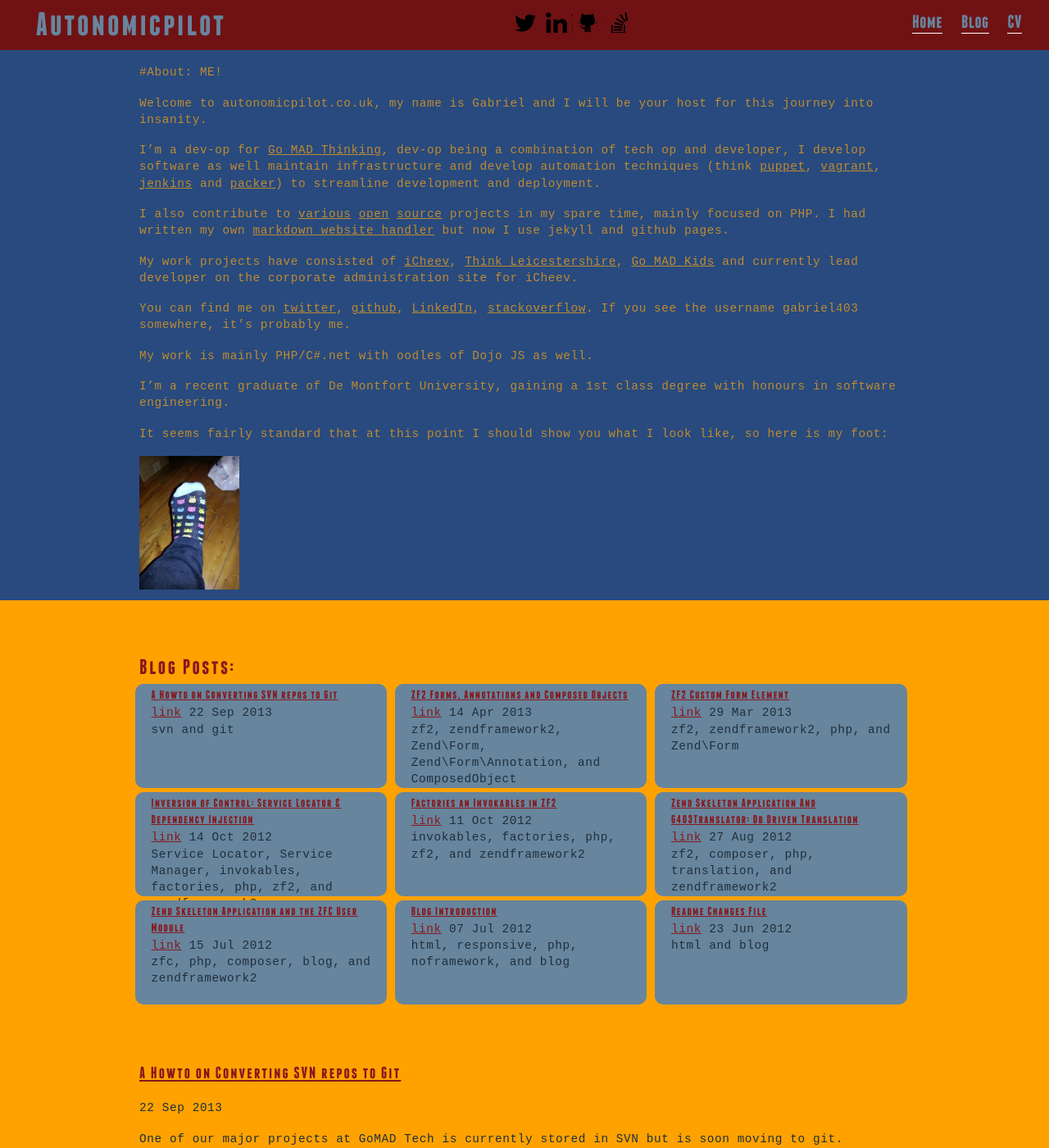
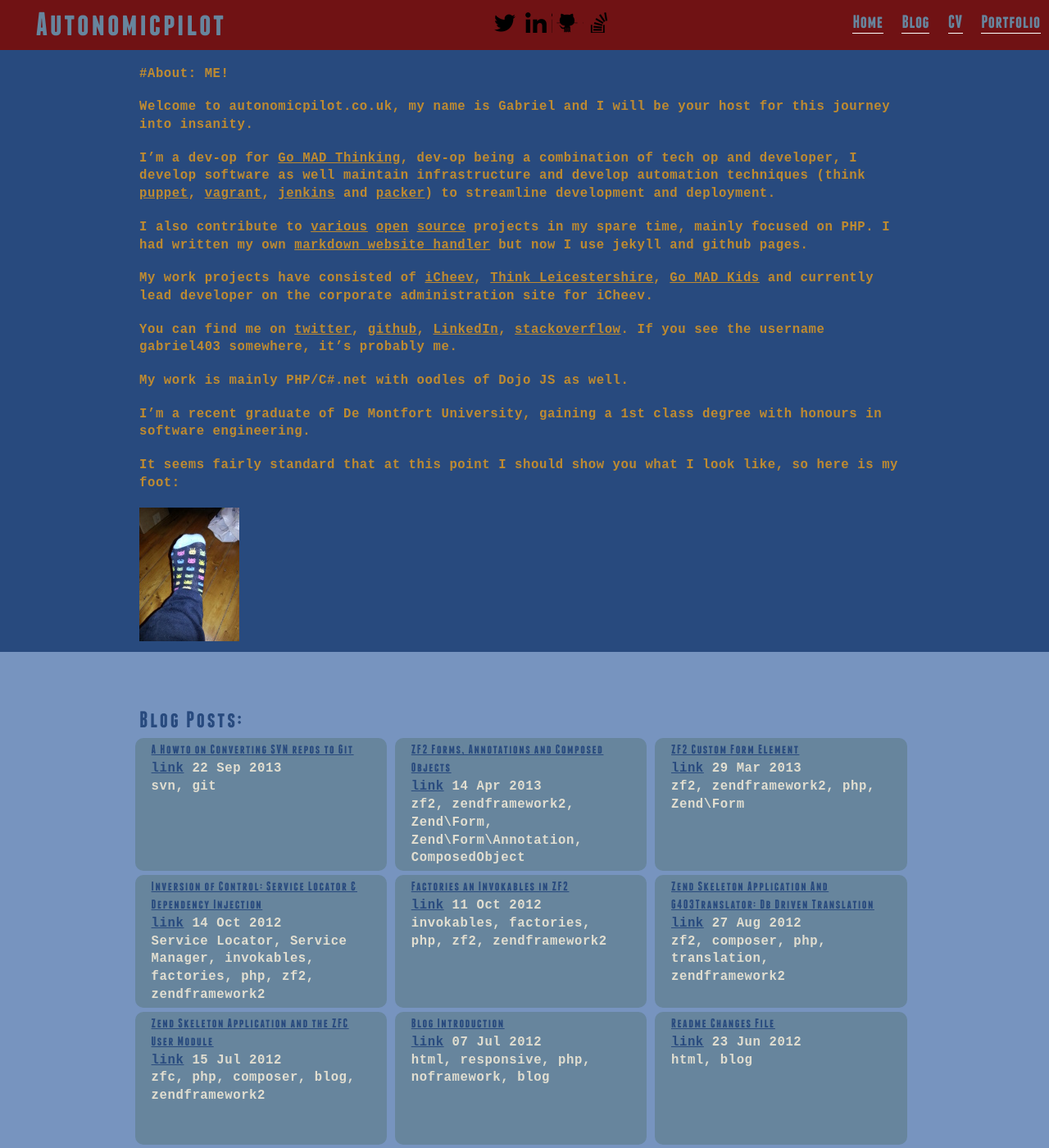
Before and after one commit to gabriel403/autonomicpilot.co.uk, a Jekyll site: the page built from index.html, in a window 1280 px wide and 1400 px high. Shown: the whole window at 82% size. Built offline with Jekyll 4.4.1, drawn with Linux system fonts in a browser that asks for light colours; nearby versions of some CDN libraries.

Commit message:
change color and font weight, improved js scroll

```diff
--- a/_includes/blogShorts.html
+++ b/_includes/blogShorts.html
@@ -4,7 +4,12 @@
     <div class='content'>
         <a class="article_link_main" href='{{ post.url }}'>link</a>
         {{ post.date | date_to_string }}
-        <div class="breakword article_tags">{{ post.tags | array_to_sentence_string }}</div>
+
+        <div class="breakword article_tags">
+    	{% for tag in post.tags %}
+            {{ tag }}{% unless forloop.last %}, {% endunless %}
+    	{% endfor %}
+    	</div>
     </div>
 </div>
 {% endfor %}
--- a/_includes/footer.html
+++ b/_includes/footer.html
@@ -16,24 +16,64 @@
             </div>
         </div>
 
-        <script src="/js/jquery.smooth-scroll.min.js" type="text/javascript"></script>
+        <script src="//ajax.googleapis.com/ajax/libs/jquery/1.10.2/jquery.min.js"></script>
         <script type="text/javascript">
+
+        function scrollToAnchor(aid){
+            var aTag = $(aid);
+            $('html,body').animate({scrollTop: aTag.offset().top},'slow');
+        }
+
         $(document).ready(function() {
             $("header a.home").click(function(e){
                 // event.preventDefault();
-                $.smoothScroll({scrollTarget: '#home'});
+                scrollToAnchor('#home');
+                return false;
             });
 
             $("header a.blog").click(function(e){
                 // event.preventDefault();
-                $.smoothScroll({scrollTarget: '#blog_start'});
+                scrollToAnchor('#blog_start');
+                return false;
             });
 
             $("header a.cv").click(function(e){
                 // event.preventDefault();
-                $.smoothScroll({scrollTarget: '#cv_start'});
+                scrollToAnchor('#cv_start');
+                return false;
+            });
+
+            $("header a.portfolio").click(function(e){
+                // event.preventDefault();
+                scrollToAnchor('#portfolio_start');
+                return false;
             });
         });
+        </script>
+
+        <script src="/js/jquery.smooth-scroll.min.js" type="text/javascript"></script>
+        <script type="text/javascript">
+        // $(document).ready(function() {
+        //     $("header a.home").click(function(e){
+        //         // event.preventDefault();
+        //         $.smoothScroll({scrollTarget: '#home'});
+        //     });
+
+        //     $("header a.blog").click(function(e){
+        //         // event.preventDefault();
+        //         $.smoothScroll({scrollTarget: '#blog_start'});
+        //     });
+
+        //     $("header a.cv").click(function(e){
+        //         // event.preventDefault();
+        //         $.smoothScroll({scrollTarget: '#cv_start'});
+        //     });
+
+        //     $("header a.portfolio").click(function(e){
+        //         // event.preventDefault();
+        //         $.smoothScroll({scrollTarget: '#portfolio_start'});
+        //     });
+        // });
         </script>
         <script type="text/javascript" src="/js/ga.js"></script>
     </body>
--- a/_includes/header.html
+++ b/_includes/header.html
@@ -51,5 +51,6 @@
                     <a class="extra home" href="/#home">Home</a>
                     <a class="extra blog" href="/#blog_start">Blog</a>
                     <a class="extra cv" href="/#cv_start">CV</a>
+                    <a class="extra portfolio" href="/#portfolio_start">Portfolio</a>
                 </nav>
             </header>
--- /dev/null
+++ b/_includes/portfolio.md
@@ -0,0 +1 @@
+#Portfolio
--- a/_layouts/everything.html
+++ b/_layouts/everything.html
@@ -10,6 +10,10 @@
                     <div markdown="1" class="box0n add_buffer" id='cv_start'>
                         {{ cv | markdownify }}
                     </div>
+                    {% capture portfolio %}{% include portfolio.md %}{% endcapture %}
+                    <div markdown="1" class="box0n add_buffer" id='portfolio_start'>
+                        {{ portfolio | markdownify }}
+                    </div>
                 </div>
             </div>
 {% include footer.html %}
--- a/css/site.css
+++ b/css/site.css
@@ -8,8 +8,76 @@
     src: url('Franchise-Bold-hinted.eot');
     src: local('Franchise'), local('Franchise-Bold-hinted'), url('Franchise-Bold-hinted.ttf') format('truetype');
 }
+h1, h2, h3 {
+    color: #87181c;
+}
+.alt_colour h1, .alt_colour h2, .alt_colour h3,
+.alt_colour a:link, .alt_colour a:visited, .alt_colour a:hover , .alt_colour a:active {
+    color: #284A7E;
+}
+.article_link {
+    background-color: #67859D;
+    color: #E1DED0;
+}
+
+.alt_colour {
+    background-color: #7794BF;
+    color: #284A7E;
+}
+.post pre, .post code, code, pre {
+    background-color: #d1dee8;
+    color: #284A7E;
+}
+
+header, .footer {
+    color: #67859D;
+}
+
+body
+{
+    color: #202f3b;
+    background-color: #284A7E;
+}
+
+#content_outer {
+    background-color: #284A7E;
+}
+
 a:hover {
     color: white!important;
+}
+
+#about_me h1, #cv_start h1, #about_me h2, #cv_start h2 {
+    color: #FFA200;
+}
+#about_me, #cv_start {
+    color: #BF8B30;
+}
+#about_me a:link, #about_me a:visited, #about_me a:hover, #about_me a:active,
+#cv_start a:link, #cv_start a:visited, #cv_start a:hover, #cv_start a:active {
+    color: #BF8B30;
+}
+
+header {
+    position: fixed;
+    width: 100%;
+    top: 0px;
+    background: #701214;
+}
+
+header .title a {
+    text-decoration: none;
+}
+
+header a:link, header a:visited, header a:hover, header a:active,
+.footer a:link, .footer a:visited, .footer a:hover, .footer a:active {
+    color: #67859D;
+    font-size: 1.4em;
+    text-decoration:none;
+}
+
+a:link, a:visited, a:hover , a:active {
+    color: #87181c;
 }
 
 #social_links a.twitter{
@@ -53,8 +121,6 @@ body
 {
     font-size: 12px;
     font-family: "Courier New", Courier, monospace;
-    color: #202f3b;
-    background-color: #701214;
     word-break: hyphenate;
 }
 .add_buffer {
@@ -68,37 +134,6 @@ body
 
 .tags a {
     font-weight: bold;
-}
-#about_me h1, #cv_start h1, #about_me h2, #cv_start h2 {
-    color: #FFA200;
-}
-#about_me, #cv_start {
-    color: #BF8B30;
-}
-#about_me a:link, #about_me a:visited, #about_me a:hover, #about_me a:active,
-#cv_start a:link, #cv_start a:visited, #cv_start a:hover, #cv_start a:active {
-    color: #BF8B30;
-}
-
-header {
-    position: fixed;
-    width: 100%;
-    top: 0px;
-    background: #701214;
-}
-
-header .title a {
-    text-decoration: none;
-}
-
-header a:link, header a:visited, header a:hover, header a:active,
-.footer a:link, .footer a:visited, .footer a:hover, .footer a:active {
-    color: #67859D;
-    font-size: 1.4em;
-    text-decoration:none;
-}
-a:link, a:visited, a:hover , a:active {
-    color: #87181c;
 }
 
 #social_links {
@@ -115,7 +150,7 @@ a:link, a:visited, a:hover , a:active {
 .small nav {
     float: right;
     display: inline-block;
-    width: 200px;
+    width: 250px;
     padding-top: 13px;
 }
 .small nav div {
@@ -127,12 +162,9 @@ header, .footer {
     font-family: 'Franchise';
     font-size: medium;
     text-align: center;
-    color: #67859D;
 }
 
 .post pre, .post code, code, pre {
-    background-color: #d1dee8;
-    color: inherit!important;
     font-weight: bold;
     overflow: auto;
 }
@@ -151,7 +183,8 @@ header, .footer {
 .box0n {
     max-width: 960px;
     margin: 0px auto auto auto;
-    font-size: 1.2em;
+    font-size: 1.3em;
+    font-weight: bold;
     text-align: left;
     padding-bottom: 1%;
     -moz-border-radius: 10px; /* Firefox */
@@ -159,22 +192,10 @@ header, .footer {
     border-radius: 10px; /* CSS3 */
 }
 
-.alt_colour {
-    background-color: #FFA200;
-}
-
-.blog_list {
-    height: 145px;
-    overflow: scroll;
-    background: #701214;
-    position: fixed;
-}
-
 .article_link {
     display: block;
-    height: 50px;
+    height: 85px;
     width: 30%;
-    background-color: #67859D;
     margin: 0px 5px 5px 5px;
     text-align: left;
     padding: 0% 1% 8% 1%;
@@ -196,7 +217,6 @@ header, .footer {
 #content_outer {
     margin: 0px auto auto auto;
     width: 100%;
-    background-color: #284A7E;
 }
 
 .main {
@@ -243,8 +263,8 @@ h1, h2, h3 {
     font-size: large;
     font-weight: lighter;
     padding-top: 5px;
-    color: #87181c;
 }
+
 h1 {
     font-size: 1.8em;
 }
```
